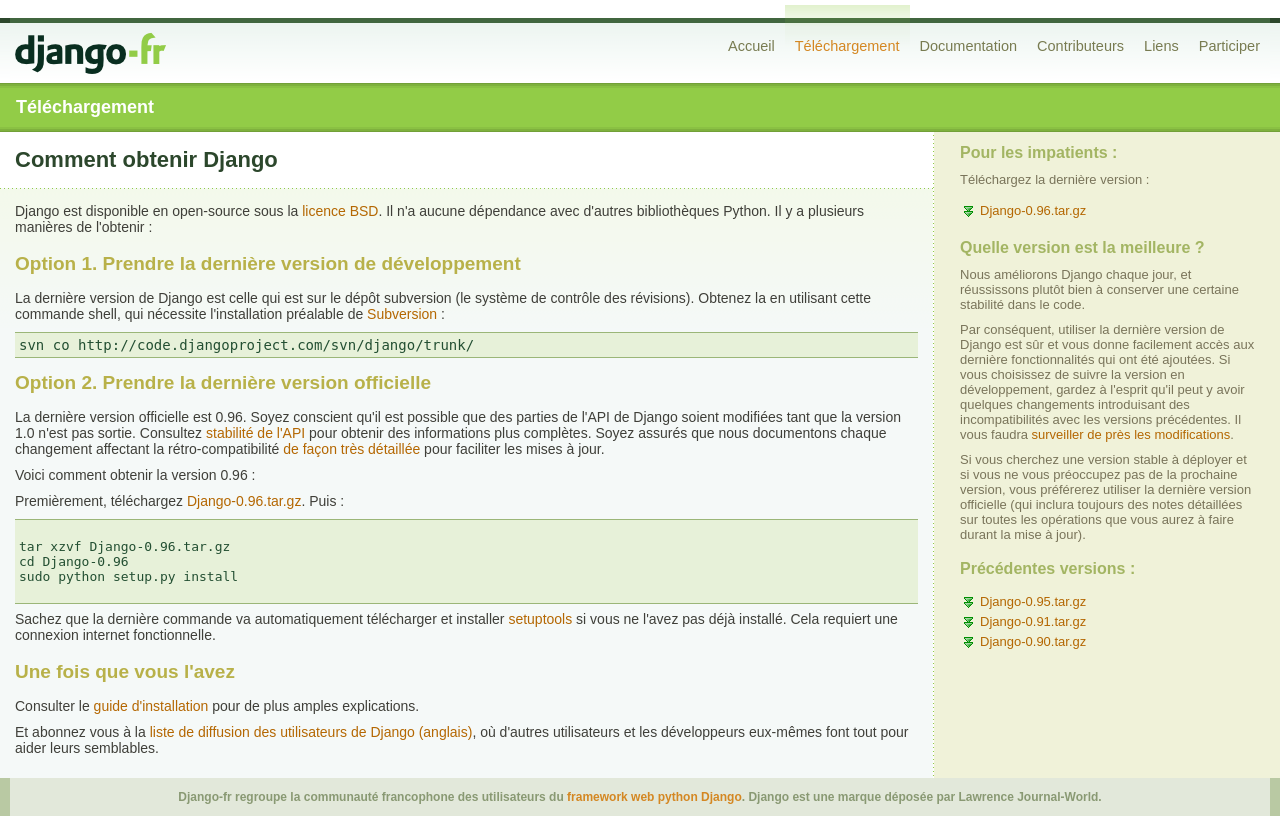
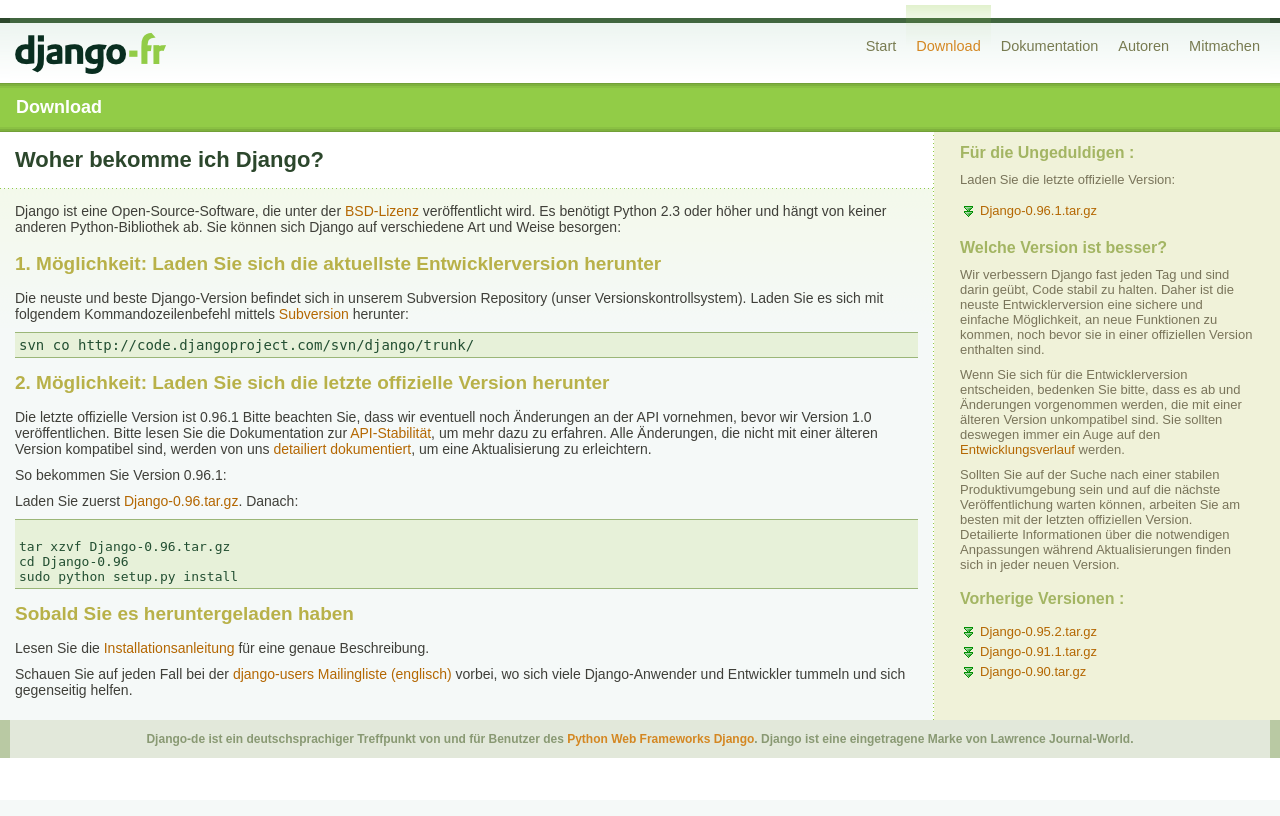
Before and after one commit to jezdez/django-de, a Django app: template django_de/templates/download.html in a window 1280 px wide. After the commit the page ends 758 px from the top, so only its background shows below. Run offline with Django 3.2, Linux system fonts and the light colour scheme; the template is opened without the code that fills it, so the values that code supplies are empty; parts of the project's set-up code (start-up, migrations or seed data) failed here and were passed over.

Commit message:
base.html und download.html übersetzt, homepage.html angefangen
git-svn-id: https://www.django-de.org/svn/django/site/trunk@6 72ec9c59-00b0-4840-a13a-91ba528515d4

```diff
--- a/django_de/apps/author/urls.py
+++ b/django_de/apps/authors/urls.py
@@ -1,11 +1,11 @@
 from django.conf.urls.defaults import *
-from djangode.apps.authors.models import Contributor
+from django_de.apps.authors.models import Author
 
 urlpatterns = patterns('django.views.generic.list_detail',
     (r'^$', 'object_list',
         dict(
-            queryset = Contributor.objects.all(),
-            template_object_name = 'contributor',
+            queryset = Author.objects.all(),
+            template_object_name = 'author',
             allow_empty=True,
         ),
     )
--- a/django_de/apps/documentation/urls.py
+++ b/django_de/apps/documentation/urls.py
@@ -1,5 +1,5 @@
 from django.conf.urls.defaults import *
-from djangode.apps.documentation.models import Documentation
+from django_de.apps.documentation.models import Documentation
 
 urlpatterns = patterns('django.views.generic.list_detail',
     (r'^(?P<slug>[-\w]+)/$', 'object_detail',
--- a/django_de/templates/base.html
+++ b/django_de/templates/base.html
@@ -3,17 +3,16 @@
 <html xmlns="http://www.w3.org/1999/xhtml" xml:lang="fr" lang="fr">
     <head>
         <meta http-equiv="Content-type" content="text/html; charset=utf-8" />
-		<meta http-equiv="Content-Language" content="fr-fr" />
-		<title>Django-fr | {% block title %}Le Framework Web python pour les perfectionnistes{% endblock %}</title>
+        <meta http-equiv="Content-Language" content="de" />
+        <title>Django-de | {% block title %}Das Python Web Framework für Perfektionisten{% endblock %}</title>
         <meta name="ROBOTS" content="ALL" />
         <meta http-equiv="imagetoolbar" content="no" />
         <meta name="MSSmartTagsPreventParsing" content="true" />
         <meta name="Copyright" content="GPL" />
         <meta name="keywords" content="Django, Python, framework, open-source,
-        francophone, framework web, documentation" />
-		<meta name="description" content="Django est un framework Web Python de
-        haut niveau encourageant un développement rapide et bien fait, un design
-        pragmatique." />
+        deutschsprachig, framework web, documentation, dokumentation" />
+        <meta name="description" content="Django ist ein Web Framework, das
+        schnelles Entwickeln von sauberen, pragmatischen Lösungen {ermöglicht|fördert|unterstützt|*}." />
         <link rel="stylesheet" href="/site_media/theme/screen.css" type="text/css" title="Normal" media="screen"/>
         <link rel="shortcut icon" type="image/x-icon" href="/site_media/theme/favicon.ico" />
         {% block extrahead %}{% endblock %}
@@ -24,36 +23,31 @@
     <div id="root">
         <div id="topObj"></div>
         <div id="body_head">
-			<h1 id="logo"><a href="/" title="Django-fr"><span>Django-fr</span></a></h1>
+            <h1 id="logo"><a href="/" title="Django-de"><span>Django-de</span></a></h1>
             <ul id="nav-global">
                 <li id="nav-homepage">
                     <a href="/" {% block active_nav-homepage %}{% endblock %}>
-                        Accueil
+                        Start
                     </a>
                 </li>
                 <li id="nav-download">
                     <a href="/download/"{% block active_nav-download %}{% endblock %}>
-                        Téléchargement
+                        Download
                     </a>
                 </li>
                 <li id="nav-documentation">
                     <a href="/documentation/"{% block active_nav-documentation %}{% endblock %}>
-                        Documentation
+                        Dokumentation
                     </a>
                 </li>
                 <li id="nav-authors">
                     <a href="/authors/"{% block active_nav-authors %}{% endblock %}>
-                        Contributeurs
-                    </a>
-                </li>
-				<li id="nav-links">
-                    <a href="/links/"{% block active_nav-links %}{% endblock %}>
-                        Liens
+                        Autoren
                     </a>
                 </li>
                 <li id="nav-participate">
-                    <a href="/join/"{% block active_nav-participate %}{% endblock %}>
-                        Participer
+                    <a href="/participate/"{% block active_nav-participate %}{% endblock %}>
+                        Mitmachen
                     </a>
                 </li>
             </ul>
@@ -72,10 +66,9 @@
         <!-- END #content -->
         <div id="footer">
             <p>
-                Django-fr regroupe la communauté francophone des utilisateurs
-                du <a href="http://www.djangoproject.com" title="Site officiel"
-                >framework web python Django</a>. Django est une marque déposée
-                par Lawrence Journal-World.
+                Django-de ist ein deutschsprachiger Treffpunkt von und für
+                Benutzer des <a href="http://www.djangoproject.com" title="Offzielle Seite">Python Web Frameworks Django</a>.
+                Django ist eine eingetragene Marke von Lawrence Journal-World.
             </p>
         </div>
     </div>
--- a/django_de/templates/base_docs.html
+++ b/django_de/templates/base_docs.html
@@ -1,5 +1,5 @@
 {% extends "base_2col.html" %}
 
 {% block sectionid %}documentation{% endblock %}
-{% block title %}Documentation{% endblock %}
-{% block billboard %}<h2><a href="/documentation/">Documentation Django</a></h2>{% endblock %}
+{% block title %}Dokumentation{% endblock %}
+{% block billboard %}<h2><a href="/dokumentation/">Django Dokumentation</a></h2>{% endblock %}
--- a/django_de/templates/download.html
+++ b/django_de/templates/download.html
@@ -3,116 +3,108 @@
 {% block sectionid %}download{% endblock %}
 {% block title %}Comment obtenir Django{% endblock %}
 {% block active_nav-download %}class="active"{% endblock %}
-{% block billboard %}<h2>Téléchargement</h2>{% endblock %}
+{% block billboard %}<h2>Download</h2>{% endblock %}
 
 {% block content %}
-<h1>Comment obtenir Django</h1>
+<h1>Woher bekomme ich Django?</h1>
 <div class="content first-content">
     <p>
-        Django est disponible en open-source sous la
+        Django ist eine Open-Source-Software, die unter der
         <a href="http://code.djangoproject.com/file/django/trunk/LICENSE"
-        >licence BSD</a>. Il n'a aucune dépendance avec d'autres bibliothèques
-        Python. Il y a plusieurs manières de l'obtenir&nbsp;:
+        >BSD-Lizenz</a> veröffentlicht wird. Es benötigt Python 2.3 oder höher
+        und hängt von keiner anderen Python-Bibliothek ab. Sie können sich Django
+        auf verschiedene Art und Weise besorgen:
     </p>
 
-    <h2>Option 1. Prendre la dernière version de développement</h2>
+    <h2>1. Möglichkeit: Laden Sie sich die aktuellste Entwicklerversion herunter</h2>
 
     <p>
-        La dernière version de Django est celle qui est sur le dépôt subversion
-        (le système de contrôle des révisions). Obtenez la  en utilisant cette
-        commande shell, qui nécessite l'installation préalable de
-        <a href="http://subversion.tigris.org/">Subversion</a>&nbsp;:</p>
+        Die neuste und beste Django-Version befindet sich in unserem Subversion
+        Repository (unser Versionskontrollsystem). Laden Sie es sich mit
+        folgendem Kommandozeilenbefehl mittels <a href="http://subversion.tigris.org/">Subversion</a> herunter:
+    </p>
 
     <p class="literal-block">
         <code>svn co http://code.djangoproject.com/svn/django/trunk/</code>
     </p>
 
-    <h2>Option 2. Prendre la dernière version officielle</h2>
+    <h2>2. Möglichkeit: Laden Sie sich die letzte offizielle Version herunter</h2>
 
     <p>
-        La dernière version officielle est 0.96. Soyez conscient qu'il est
-        possible que des parties de l'API de Django soient modifiées tant que la
-        version 1.0 n'est pas sortie. Consultez
-        <a href="http://www.djangoproject.com/documentation/api_stability/"
-        >stabilité de l'API</a> pour obtenir des informations plus complètes.
-        Soyez assurés que nous documentons chaque changement affectant la
-        rétro-compatibilité <a href="http://code.djangoproject.com/wiki/BackwardsIncompatibleChanges"
-        >de façon très détaillée</a> pour faciliter les mises à jour.
+        Die letzte offizielle Version ist 0.96.1 Bitte beachten Sie, dass wir
+        eventuell noch Änderungen an der API vornehmen, bevor wir Version 1.0
+        veröffentlichen. Bitte lesen Sie die Dokumentation zur
+        <a href="http://www.djangoproject.com/documentation/api_stability/">API-Stabilität</a>,
+        um mehr dazu zu erfahren. Alle Änderungen, die nicht mit einer älteren Version
+        kompatibel sind, werden von uns <a href="http://code.djangoproject.com/wiki/BackwardsIncompatibleChanges"
+        >detailiert dokumentiert</a>, um eine
+        Aktualisierung zu erleichtern.
+
     </p>
 
-    <p>Voici comment obtenir la version 0.96&nbsp;:</p>
+    <p>So bekommen Sie Version 0.96.1:</p>
 
     <p>
-        Premièrement, téléchargez <a href="http://www.djangoproject.com/download/0.96/tarball/"
-        >Django-0.96.tar.gz</a>. Puis&nbsp;:
+        Laden Sie zuerst <a href="http://www.djangoproject.com/download/0.96/tarball/"
+        >Django-0.96.tar.gz</a>. Danach:
     </p>
 
     <pre class="literal-block"><code>
 tar xzvf Django-0.96.tar.gz
 cd Django-0.96
-sudo python setup.py install
-    </code></pre>
+sudo python setup.py install</code></pre>
+
+    <h2>Sobald Sie es heruntergeladen haben</h2>
 
     <p>
-        Sachez que la dernière commande va automatiquement télécharger et
-        installer <a href="http://peak.telecommunity.com/DevCenter/setuptools"
-        >setuptools</a> si vous ne l'avez pas déjà installé. Cela requiert une
-        connexion internet fonctionnelle.
-    </p>
-
-    <h2>Une fois que vous l'avez</h2>
-
-    <p>
-        Consulter le <a href="http://www.djangoproject.com/documentation/install/"
-        >guide d'installation</a> pour de plus amples explications.
+        Lesen Sie die <a href="http://www.djangoproject.com/documentation/install/"
+        >Installationsanleitung</a> für eine genaue Beschreibung.
     </p>
 
     <p>
-        Et abonnez vous à la <a href="http://groups.google.com/group/django-users"
-        >liste de diffusion des utilisateurs de Django (anglais)</a>, où d'autres
-        utilisateurs et les développeurs eux-mêmes font tout pour aider leurs
-        semblables.
+        Schauen Sie auf jeden Fall bei der <a href="http://groups.google.com/group/django-users"
+        >django-users Mailingliste (englisch)</a> vorbei, wo sich viele
+        Django-Anwender und Entwickler tummeln und sich gegenseitig helfen.
     </p>
 </div>
 {% endblock %}
 
 {% block content-related %}
-<h2>Pour les impatients :</h2>
-<p>Téléchargez la dernière version :</p>
+<h2>Für die Ungeduldigen :</h2>
+<p>Laden Sie die letzte offizielle Version:</p>
 <ul>
     <li class="button-download">
-        <a href="http://www.djangoproject.com/download/0.96/tarball/">Django-0.96.tar.gz</a>
+        <a href="http://www.djangoproject.com/download/0.96.1/tarball/">Django-0.96.1.tar.gz</a>
     </li>
 </ul>
-<h2>Quelle version est la meilleure ?</h2>
+<h2>Welche Version ist besser?</h2>
 <p>
-    Nous améliorons Django chaque jour, et réussissons plutôt bien à conserver
-    une certaine stabilité dans le code.
+    Wir verbessern Django fast jeden Tag und sind darin geübt, Code stabil
+    zu halten. Daher ist die neuste Entwicklerversion eine sichere
+    und einfache Möglichkeit, an neue Funktionen zu kommen, noch bevor sie in
+    einer offiziellen Version enthalten sind.
 </p>
 <p>
-    Par conséquent, utiliser la dernière version de Django est sûr et vous donne
-    facilement accès aux dernière fonctionnalités qui ont été ajoutées.  Si vous
-    choisissez de suivre la version en développement, gardez à l'esprit qu'il
-    peut y avoir quelques changements introduisant des incompatibilités avec les
-    versions précédentes. Il vous faudra
-    <a href="http://code.djangoproject.com/timeline">surveiller de près les
-    modifications</a>.
+    Wenn Sie sich für die Entwicklerversion entscheiden, bedenken Sie bitte,
+    dass es ab und Änderungen vorgenommen werden, die mit einer älteren
+    Version unkompatibel sind. Sie sollten deswegen immer ein Auge auf den
+    <a href="http://code.djangoproject.com/timeline">Entwicklungsverlauf</a> werden.
 </p>
 <p>
-    Si vous cherchez une version stable à déployer et si vous ne vous préoccupez
-    pas de la prochaine version, vous préférerez utiliser la dernière version
-    officielle (qui inclura toujours des notes détaillées sur toutes les
-    opérations que vous aurez à faire durant la mise à jour).
+    Sollten Sie auf der Suche nach einer stabilen Produktivumgebung sein und
+    auf die nächste Veröffentlichung warten können, arbeiten Sie am besten mit
+    der letzten offiziellen Version. Detailierte Informationen über die
+    notwendigen Anpassungen während Aktualisierungen finden sich in jeder
+    neuen Version.
 </p>
 
-
-<h2>Précédentes versions :</h2>
+<h2>Vorherige Versionen :</h2>
 <ul>
     <li class="button-download">
-        <a href="http://www.djangoproject.com/download/0.95/tarball/">Django-0.95.tar.gz</a>
+        <a href="http://www.djangoproject.com/download/0.95.2/tarball/">Django-0.95.2.tar.gz</a>
     </li>
     <li class="button-download">
-        <a href="http://www.djangoproject.com/download/0.91/tarball/">Django-0.91.tar.gz</a>
+        <a href="http://www.djangoproject.com/download/0.91.1/tarball/">Django-0.91.1.tar.gz</a>
     </li>
     <li class="button-download">
         <a href="http://www.djangoproject.com/download/0.90/tarball/">Django-0.90.tar.gz</a>
--- a/django_de/urls.py
+++ b/django_de/urls.py
@@ -2,14 +2,12 @@ from django.conf.urls.defaults import *
 import settings
 import os.path
 
-from djangode.appsfeeds import LatestLinks, LatestLinksPending
 from tagging.models import Tag
 
 urlpatterns = patterns('',
     (r'^admin/',         include('django.contrib.admin.urls')),
-    (r'^documentation/', include('djangode.appsdocumentation.urls')),
-    (r'^links/',         include('djangode.appslinks.urls')),
-    (r'^author/', include('djangode.appsauthor.urls')),
+    (r'^documentation/', include('django_de.apps.documentation.urls')),
+    (r'^author/', include('django_de.apps.authors.urls')),
 )
 
 urlpatterns += patterns('django.views.generic.list_detail',
@@ -22,17 +20,6 @@ urlpatterns += patterns('django.views.generic.list_detail',
     ),
 )
 
-urlpatterns += patterns('django.contrib.syndication.views',
-    (r'^rss/(?P<url>.*)/$', 'feed',
-        {'feed_dict':
-            {
-                'links': LatestLinks,
-                'links_moderation': LatestLinksPending,
-            }
-        }
-    ),
-)
-
 urlpatterns += patterns('django.views.generic.simple',
     (r'^$', 'direct_to_template', {'template': 'homepage.html'}),
     (r'^download/', 'direct_to_template', {'template': 'download.html'}),
@@ -41,8 +28,7 @@ urlpatterns += patterns('django.views.generic.simple',
 
 if settings.DEBUG:
     urlpatterns += patterns('django.views.static',
-        (r'^site_media/(?P<path>.*)$',
-            'serve',
-            {
-                'document_root': os.path.join(settings.PROJECT_PATH, '../site_media'),
-                'show_indexes': True}),)
+        (r'^site_media/(?P<path>.*)$', 'serve', {
+                'document_root': os.path.join(settings.PROJECT_PATH, 'site_media'),
+                'show_indexes': True}),
+        )
```
Also changed, not shown: django_de/apps/authors/models.py (renamed from django_de/apps/author/models.py, +4 -4 lines), django_de/apps/documentation/models.py (+5 -9 lines), django_de/apps/links/models.py (deleted, +0 -54 lines), django_de/apps/links/slughifi.py (deleted, +0 -54 lines), django_de/apps/links/urls.py (deleted, +0 -34 lines), django_de/apps/links/views.py (deleted, +0 -36 lines), django_de/feeds.py (deleted, +0 -21 lines), django_de/settings.py (+6 -7 lines), django_de/templates/contributors/contributor_list.html (+7 -7 lines), django_de/templates/documentation/documentation_detail.html (+6 -17 lines), django_de/templates/homepage.html (+20 -14 lines), django_de/apps/authors/__init__.py (added), django_de/apps/links/__init__.py (deleted), django_de/templates/base_3col.html (indentation only). Lines whose indentation alone changed are shown as unchanged.
